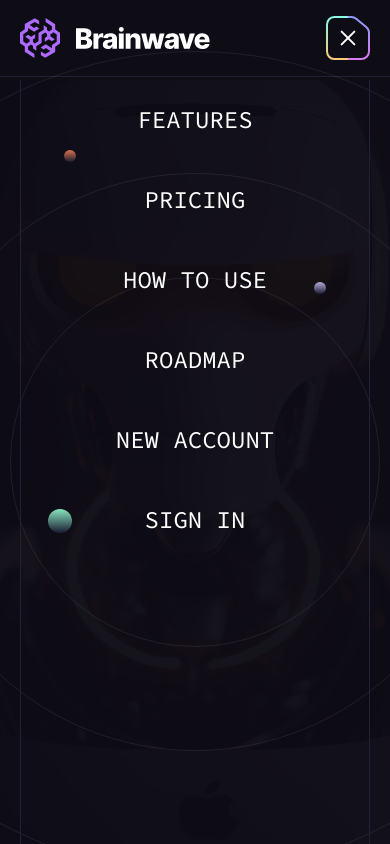
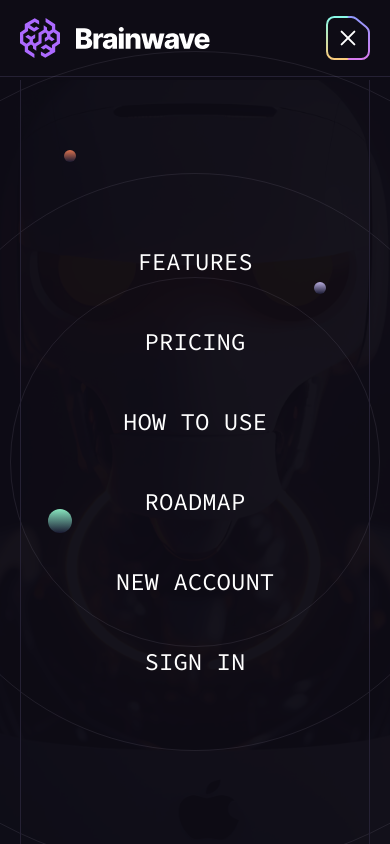
Before and after one commit to jdav892/brainiac, a React (Vite) app: page / in a window 390 px wide. Both pictures are taken after a click on the button 348 px from the left and 38 px from the top of the page. Built offline with nearby package versions, Linux system fonts and the light colour scheme; the HTML template or start-up script is replaced by a standard one.

Commit message:
feat: fixed hamburger menu display on click event for opennavigation state

```diff
--- a/src/components/Header.jsx
+++ b/src/components/Header.jsx
@@ -36,7 +36,7 @@ const Header = () => {
         <nav
           className={`${
             openNavigation ? "flex" : "hidden"
-          }hidden fixed top-[5rem] left-0 right-0 bottom-0
+          } fixed top-[5rem] left-0 right-0 bottom-0
         bg-n-8 lg:static lg:flex lg:mx-auto lg:bg-transparent`}
         >
           <div className="relative z-2 flex flex-col items-center justify-center m-auto lg:flex-row">
```
